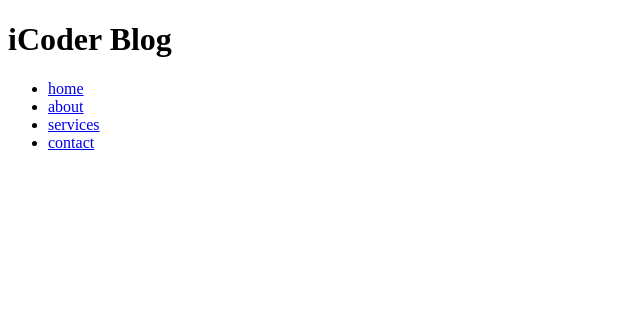
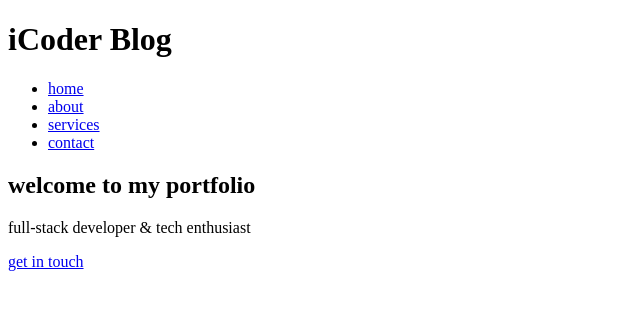
Before and after one commit to NabeelAmir28/Portfolio-Web, a website: page src/index.html in a window 1280 px wide. Shown: the whole page, without its empty margins (0-640 px from the left). Drawn offline with Linux system fonts and the light colour scheme.

Commit message:
Update index.html

```diff
--- a/src/index.html
+++ b/src/index.html
@@ -20,5 +20,12 @@
             </nav>
         </div>
     </header>
+    <section id="hero">
+      <div class="container">
+        <h2>welcome to my portfolio</h2>
+        <p>full-stack developer & tech enthusiast</p>
+        <a href="#contact" class="cta-button">get in touch</a>
+      </div>
+    </section>
 </body>
 </html>
```
